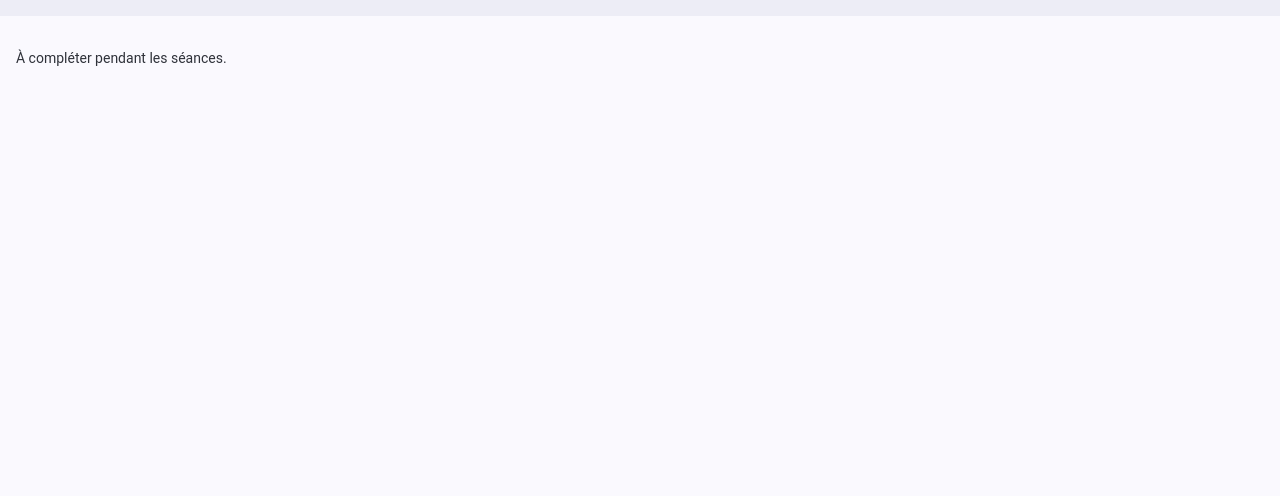
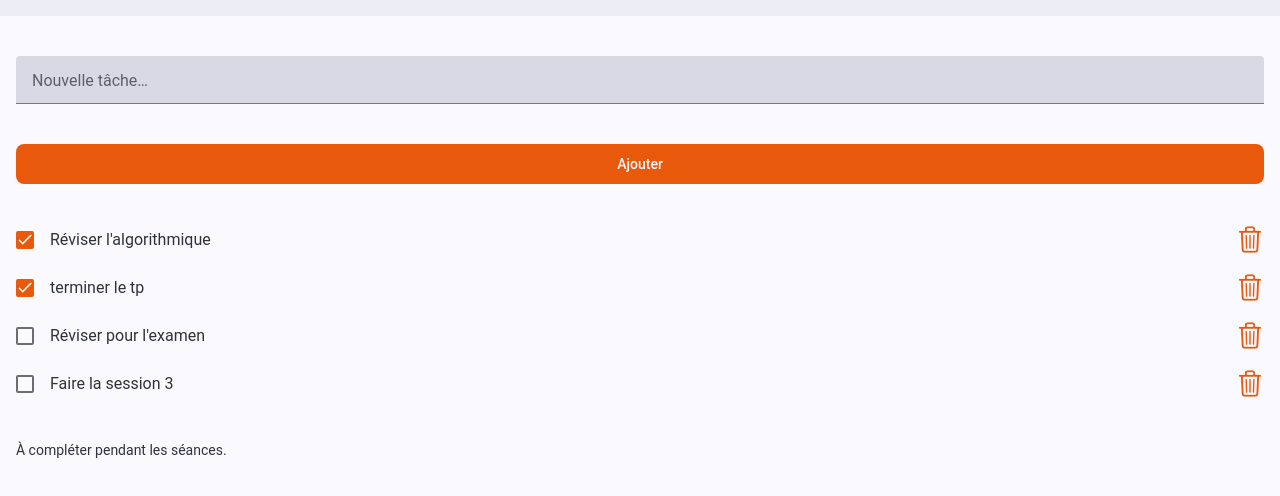
Before and after one commit to khalilrim/matodolist, a plain HTML site: page IFRAN-Codebase-F7-Day-1/index.html in a window 1280 px wide. Shown: the part 48-544 px from the top of the page. Drawn offline with Linux system fonts and the light colour scheme.

Commit message:
Ajout des elements de la seance 2

```diff
--- a/IFRAN-Codebase-F7-Day-1/index.html
+++ b/IFRAN-Codebase-F7-Day-1/index.html
@@ -1,24 +1,21 @@
 <!doctype html>
 <html lang="fr">
+
 <head>
     <meta charset="utf-8" />
-        <meta
-            name="viewport"
-            content="width=device-width, initial-scale=1, maximum-scale=1, minimum-scale=1, viewport-fit=cover"
-        />
+    <meta name="viewport"
+        content="width=device-width, initial-scale=1, maximum-scale=1, minimum-scale=1, viewport-fit=cover" />
     <meta name="theme-color" content="#e8590c" />
     <title>Ma ToDo</title>
 
     <!-- Framework7 (CSS) -->
     <link rel="stylesheet" href="lib/framework7-bundle.min.css" />
     <!-- Police d'icônes Framework7 -->
-        <link
-            rel="stylesheet"
-            href="lib/framework7-icons/css/framework7-icons.css"
-        />
+    <link rel="stylesheet" href="lib/framework7-icons/css/framework7-icons.css" />
     <!-- Styles de l'application -->
     <link rel="stylesheet" href="css/app.css" />
 </head>
+
 <body>
     <div id="app">
         <div class="view view-main view-init safe-areas">
@@ -32,11 +29,28 @@
                 </div>
 
                 <div class="page-content">
-                        <!-- =====================================================
-               SÉANCE 1 : afficher ici une liste de tâches EN DUR
-                 (composant "list" avec des cases à cocher).
+                    <!-- saisie d'une tache, champ + button -->
+                    <div class="list">
+                        <ul>
+                            <li class="item-content item-input">
+                                <div class="item-inner">
+                                    <div class="item-input-wrap">
+                                        <input type="text" id="saisie-tache" placeholder="Nouvelle tâche…">
+                                    </div>
+                                </div>
+                            </li>
+                        </ul>
+                    </div>
+                    <div class="block">
+                        <a href="#" class="button button-fill" id="btn-ajouter">Ajouter</a>
+                    </div>
 
-               SÉANCE 2 : ajouter un champ + un bouton, puis
+                    <!-- Liste des taches, remplie a partir du tableau dans le JS-->
+                    <div class="list">
+                        <ul class="liste-taches"></ul>
+                    </div>
+
+                    <!-- SÉANCE 2 : ajouter un champ + un bouton, puis
                  générer la liste à partir d'un tableau JS
                  (voir js/app.js). Ajouter / supprimer une tâche.
 
@@ -57,4 +71,5 @@
     <script src="lib/framework7-bundle.min.js"></script>
     <script src="js/app.js"></script>
 </body>
+
 </html>
--- a/IFRAN-Codebase-F7-Day-1/js/app.js
+++ b/IFRAN-Codebase-F7-Day-1/js/app.js
@@ -11,11 +11,75 @@ var app = new Framework7({
     theme: 'auto',
 });
 
-// ------------------------------------------------------------
-//  SÉANCE 2 — déclarer le tableau des tâches, puis :
-//    - une fonction afficher() qui construit la liste
-//    - une fonction ajouterTache(texte)
-//    - une fonction supprimerTache(id)
+
+// ============================================================
+//   SÉANCE 2 — déclarer le tableau des tâches, puis :
+//   - une fonction afficher() qui construit la liste
+//   - une fonction ajouterTache(texte)
+//   - une fonction supprimerTache(id)
+// ============================================================
+
+var taches = [
+    { id: 1, texte: "Réviser l'algorithmique", fait: true },
+    { id: 2, texte: "terminer le tp", fait: true },
+    { id: 3, texte: "Réviser pour l'examen", fait: false },
+    { id: 4, texte: "Faire la session 3", fait: false },
+];
+
+function ligneTache(t) {
+    return `
+        <li class="item-content" data-id="${t.id}">
+            <div class="item-media">
+                <label class="checkbox">
+                    <input type="checkbox" ${t.fait ? 'checked' : ''} />
+                    <i class="icon-checkbox"></i>
+                </label>
+            </div>
+            <div class="item-inner">
+                <div class="item-title">
+                ${t.texte}
+                </div>
+                <div class="item-after">
+                <a href="#" class="btn-suppr"><i class="icon f7-icons">trash</i></a>
+                </div>
+            </div>
+        </li>
+    `
+}
+
+function afficherTaches() {
+    $$('.liste-taches').empty();
+    taches.map(tache => {
+        const li = ligneTache(tache);
+        $$('.liste-taches').append(li);
+    });
+}
+
+function ajouterTache(texte) {
+    if (texte.trim() === '') return;
+    var nouvelId = taches.reduce(function (m, t) { return Math.max(m, t.id); }, 0) + 1;
+    taches.push({ id: nouvelId, texte: texte.trim(), fait: false });
+    afficherTaches();
+}
+
+afficherTaches(); // premier appel de la fonction
+
+$$(document).on('click', '#btn-ajouter', function () {
+    var champ = $$('#saisie-tache');
+    ajouterTache(champ.val());
+    champ.val('');
+});
+
+function supprimerTache(id) {
+    taches = taches.filter(function (t) { return t.id !== parseInt(id, 10); });
+    afficherTaches();
+}
+$$(document).on('click', '.btn-suppr', function (e) {
+    e.preventDefault();
+    var id = $$(this).parents('.item-content').attr('data-id');
+    supprimerTache(id);
+});
+
 //
 //  SÉANCE 3 — ajouter :
 //    - basculerTache(id) pour cocher / décocher
```
Lines whose indentation alone changed are shown as unchanged.
